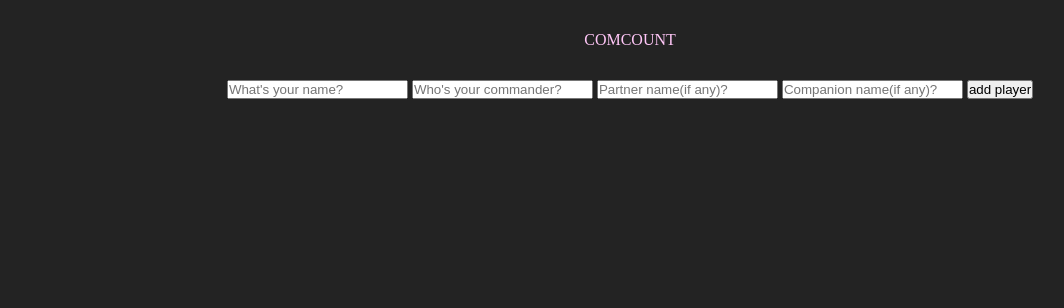
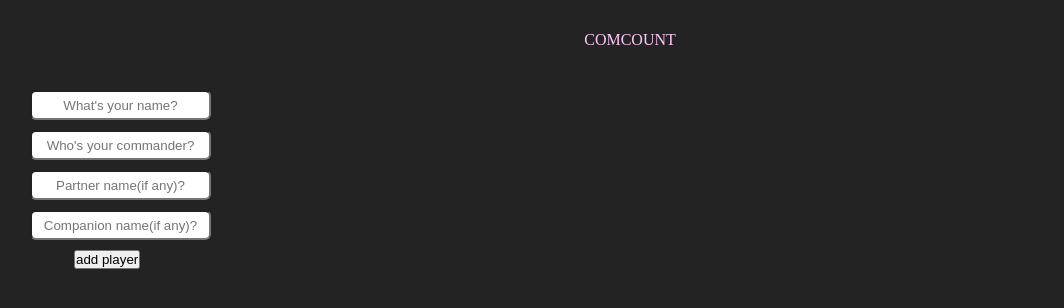
Before and after one commit to BillyTheArtist/capstoneCOMCOUNT, a website: page client/index.html in a window 1280 px wide. Shown: the whole page, without its empty margins (10-1074 px from the left). Drawn offline with nearby package versions, Linux system fonts and the light colour scheme.

Commit message:
working upload

```diff
--- a/client/styles.css
+++ b/client/styles.css
@@ -38,3 +38,61 @@ main {
     border-top-left-radius: 15px;
     border-top-right-radius: 15px;
 }
+
+#player-name {
+    position: absolute;
+    left: 40px;
+    top: 90px;
+    border-radius: 6px;
+    height: 26px;
+    text-align: center;
+}
+
+#commander-name {
+    position: absolute;
+    left: 40px;
+    top: 130px;
+    border-radius: 6px;
+    height: 26px;
+    text-align: center;
+}
+
+#partner-name {
+    position: absolute;
+    left: 40px;
+    top: 170px;
+    border-radius: 6px;
+    height: 26px;
+    text-align: center;
+}
+
+#companion-name {
+    position: absolute;
+    left: 40px;
+    top: 210px;
+    border-radius: 6px;
+    height: 26px;
+    text-align: center;
+}
+
+#add-player-button {
+    position: absolute;
+    left: 84px;
+    top: 250px;
+    text-align: center;
+}
+
+.img-commander {
+    height: 200px;
+    width: auto;
+}
+
+.img-partner {
+    height: 200px;
+    width: auto;
+}
+
+.img-companion {
+    height: 200px;
+    width: auto;
+}
```
